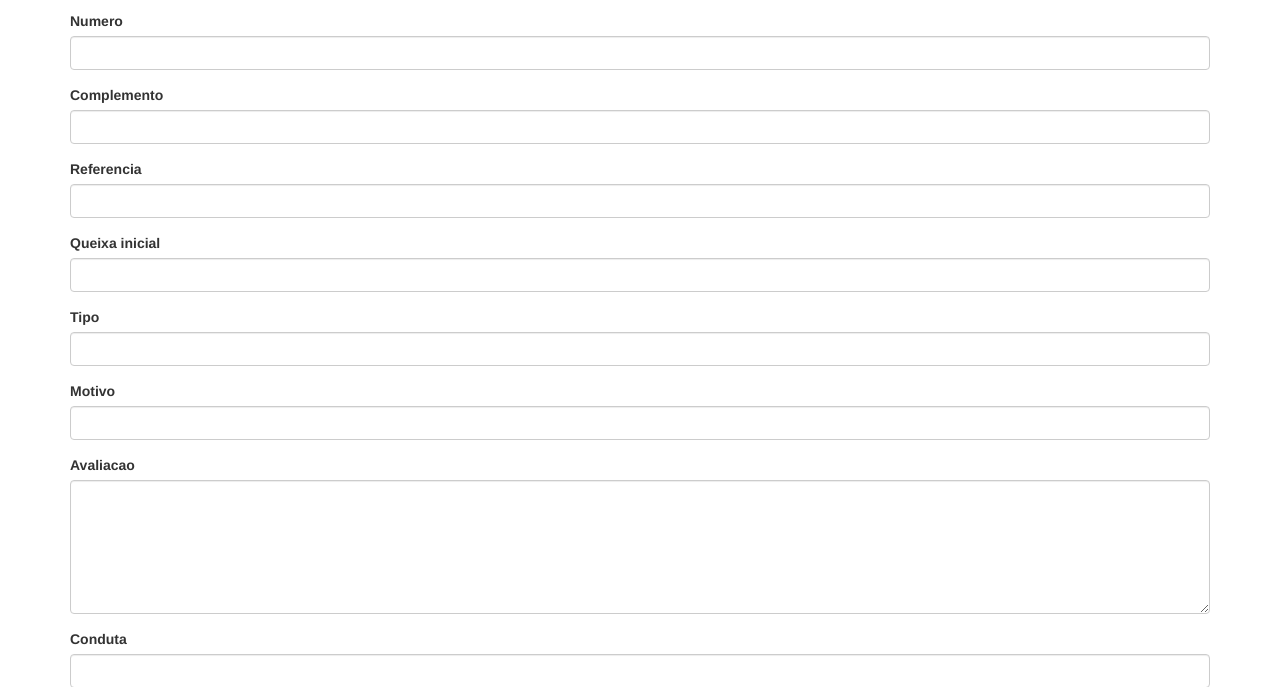
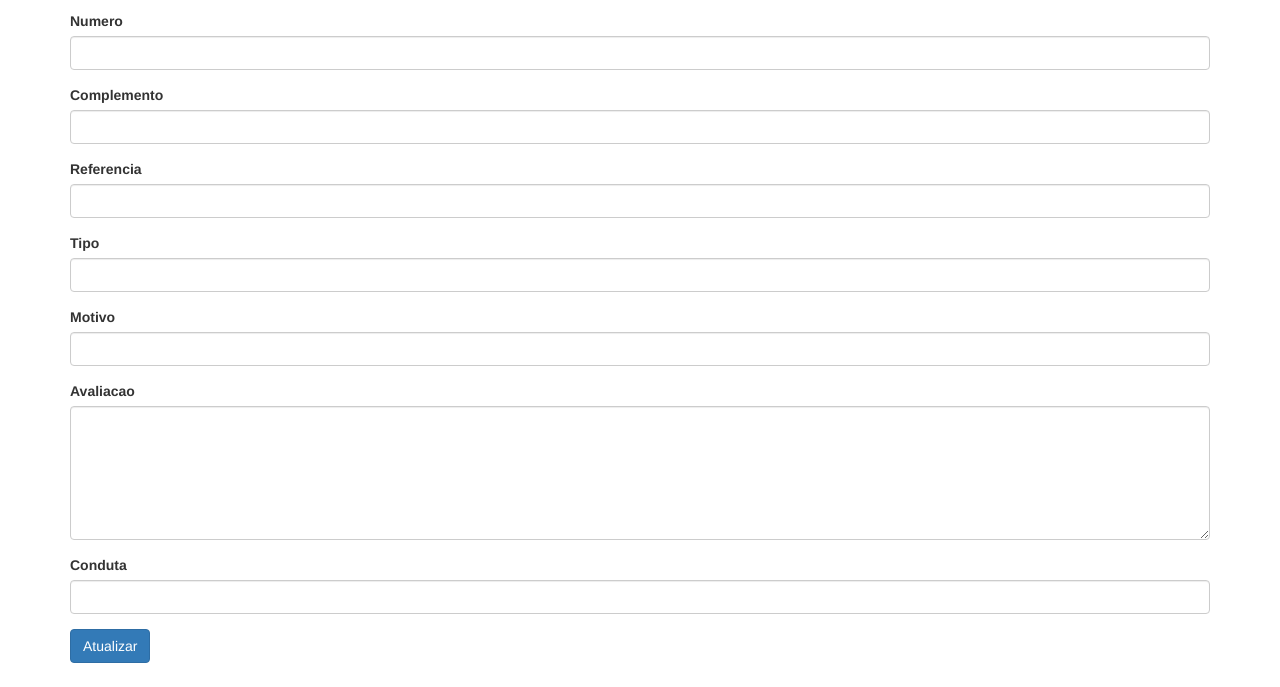
Before and after one commit to saluteRalf/fontesIntra, a Yii app: template views/ocorrencia/create.php in a window 1280 px wide. Shown: the part 573-1260 px from the top of the page. Run offline with PHP 8.4 and a stand-in for Yii, Linux system fonts and the light colour scheme; the template is opened without the code that fills it, so the values that code supplies are empty; form fields are guessed from the names that the template uses; some libraries are stand-ins or nearby versions.

Commit message:
Retirando redundancia de campo do de queixa_inicial

```diff
--- a/views/ocorrencia/_form.php
+++ b/views/ocorrencia/_form.php
@@ -36,8 +36,6 @@ use app\models\Queixa;
 
     <?= $form->field($model, 'referencia')->textInput(['maxlength' => true]) ?>
 
-    <?= $form->field($model, 'queixa_inicial_id')->textInput() ?>
-
     <?= $form->field($model, 'tipo')->textInput() ?>
 
     <?= $form->field($model, 'motivo')->textInput() ?>
```
